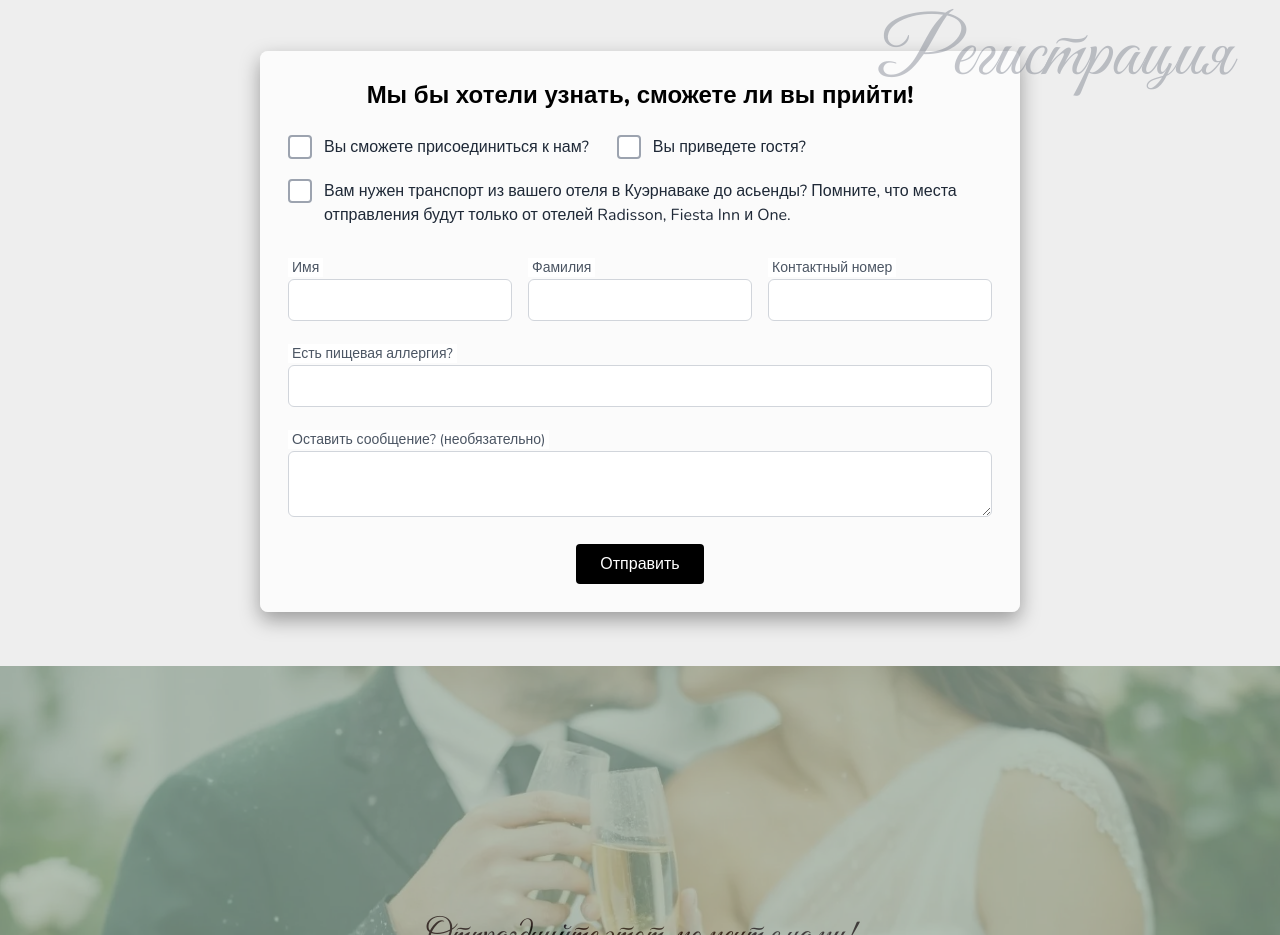
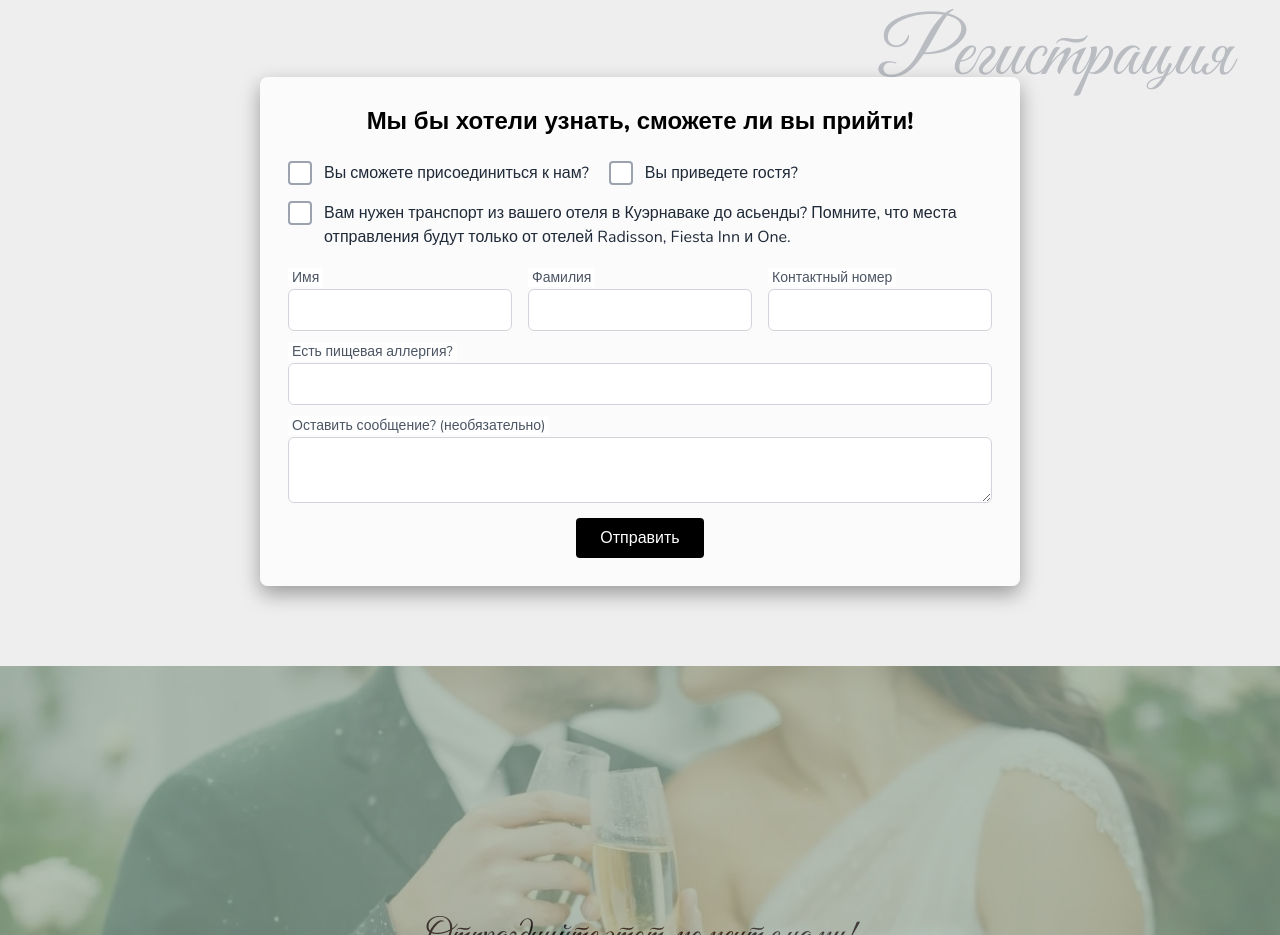
Before and after one commit to Kristina-zh/weeding-invitation, a Next.js app: page /ru in a window 1280 px wide. Shown: the part 4860-5795 px from the top of the page. Built offline with nearby package versions, Linux system fonts and the light colour scheme; a web font is replaced by a local one.

Commit message:
final check

```diff
--- a/src/app/components/RSVP.tsx
+++ b/src/app/components/RSVP.tsx
@@ -171,9 +171,9 @@ const Registration = () => {
 
       <div className="md:w-[80%] max-w-[760px] mx-auto p-5 lg:p-7 bg-white bg-opacity-80 rounded-lg shadow-custom my-10 lg:my-0">
         <p className="text-2xl mb-6 text-center font-nunito font-bold">{rsvpTranslations[language].title}</p>
-        <form onSubmit={handleSubmit} className="space-y-4 lg:space-y-5 flex flex-col">
+        <form onSubmit={handleSubmit} className="space-y-2   flex flex-col">
           <motion.div variants={inputVariants}>
-            <div className="flex flex-col lg:flex-row space-y-4 lg:space-x-7 lg:space-y-0">
+            <div className="flex flex-col lg:flex-row space-y-2 lg:space-x-5 lg:space-y-0 mb-2">
               <CustomCheckbox
                 checked={formData.isJoining}
                 onChange={(checked) => handleCheckboxChange("isJoining", checked)}
```
